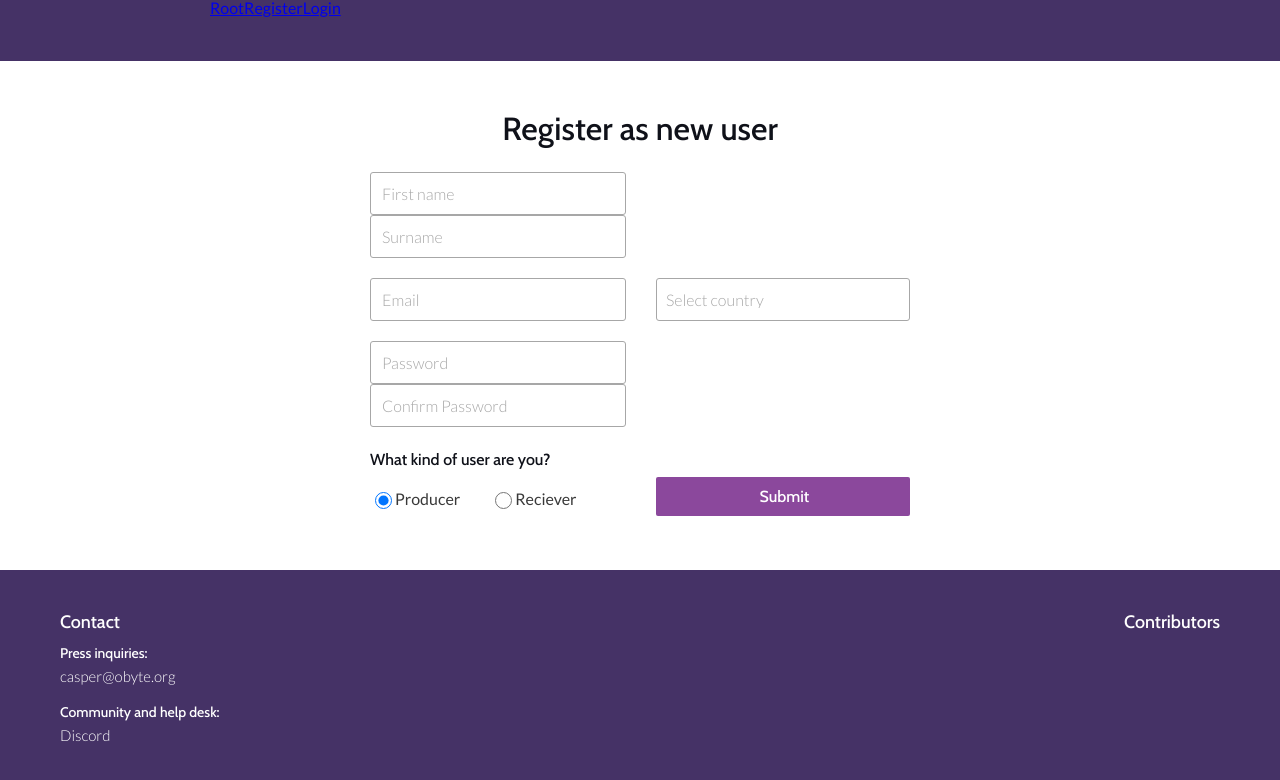
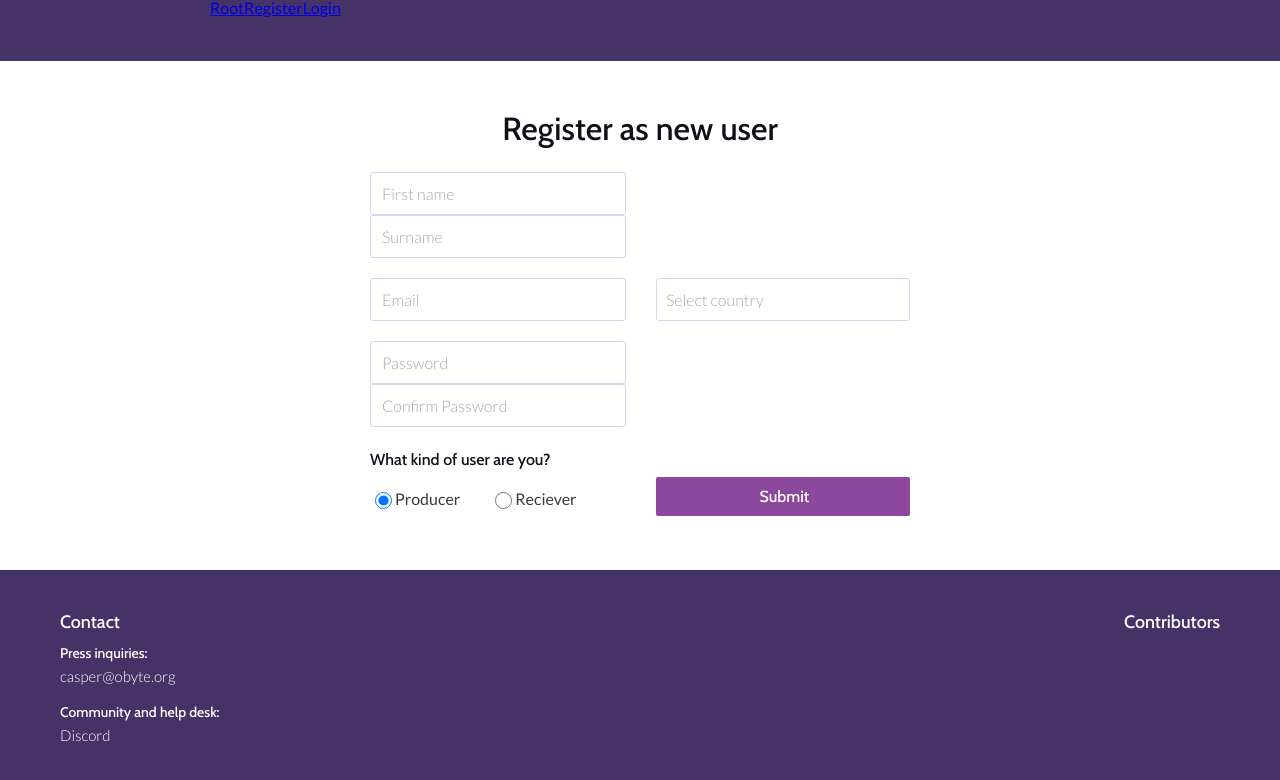
Before and after one commit to pollopollo-org/front-end, a React app: page /register.html in a window 1280 px wide. Shown: the top 780 px of the page. Built offline with nearby package versions, Linux system fonts and the light colour scheme.

Commit message:
Fixed merge conflict, added comments in login form and made similar border styling on register form

```diff
--- a/src/ts/components/pages/LoginForm/LoginForm.tsx
+++ b/src/ts/components/pages/LoginForm/LoginForm.tsx
@@ -62,6 +62,7 @@ export class LoginForm extends React.PureComponent<{}, LoginFormState>{
                 </div>
                 <style jsx>{`
 
+                    /* Center form on middle of page */
                     .loginCenterWrapper {
                         flex-grow: 1;
                         height: 100%;
@@ -69,32 +70,42 @@ export class LoginForm extends React.PureComponent<{}, LoginFormState>{
                         justify-content: center;
                         align-items: center;
                     }
+
+                    /* Top and bottom margin for login form*/
                     .loginSpacer {
                         margin-top: 2rem;
                         margin-bottom: 2rem;
                     }
 
+                    /* Wrapper to set width of form */
                     .loginFormContainer {
                         width: 22rem;
                     }
 
+                    /* Wrapper to flex the form with columns */
                     .container {
                         display: flex;
                         flex-direction: column;
                         max-width: 22rem;
                     }
 
+                    /* Start align items in form */
                     form {
                         display: flex;
                         flex-direction: column;
                         align-items: flex-start;
                     }
 
+                    /*  Wrapper for input fields
+                        filling fields in container
+                        with bottom margin under input fields
+                     */
                     .loginForm {
                         margin-bottom: 10px;
                         width: 100%;
                     }
 
+                    /* Set font, size and margin for input labels  */
                     .loginLabel {
                         display: block;
                         margin: 10px auto;
@@ -102,20 +113,32 @@ export class LoginForm extends React.PureComponent<{}, LoginFormState>{
                         font-family: ${ fonts.text};
                     }
 
+                    /* Set styling for input fields */
                     .loginInput {
-                        box-shadow: none;
                         padding: 0.8rem 0;
+                        text-indent: 9px;
+                        width: 100%;
 
-                        text-indent: 9px;
+                        /* Set border styling */
                         border: 1px solid ${ colors.pale};
                         border-transition: border-color 0.15s linear;
                         border-radius: 3px;
+                        box-shadow: none;
+                        box-sizing: border-box;
+
+                        /* Remove box-shadow on iOS */
+                        background-clip: padding-box;
+
+                        /* Set font styling */
                         font-weight: normal;
                         font-size: 1rem;
                         font-family: ${ fonts.text};
-                        box-sizing: border-box;
-                        width: 100%;
+                        color: ${ colors.black};
+
+                       ;
                     }
+
+                    /* Set border styling when clicked on */
                     .loginInput:focus {
                         border: 1px solid ${ colors.secondary};
                     }
@@ -127,22 +150,29 @@ export class LoginForm extends React.PureComponent<{}, LoginFormState>{
 
                     button {
                         margin-top: 25px;
+                        padding: 0.75rem 1.25rem;
+                        width: 100%;
+                        cursor: pointer;
+
+                        /* Set color styling */
                         background-color: ${ colors.secondary};
                         color: white;
+
+                        /* Set border styling */
                         border: none;
                         border-radius: 3px;
-                        padding: 0.75rem 1.25rem;
                         transition: background-color 0.1s linear;
+
+                        /* Set font styling */
                         font-size: 1.25rem;
                         font-family: ${ fonts.heading};
-                        width: 100%;
-                        cursor: pointer;
                     }
 
                     button:hover {
                         background-color: ${ colors.primary};
                     }
 
+                    /* Set link styling */
                     :global(.link) {
                         margin-top: 10px;
 						color: ${ colors.secondary};
--- a/src/ts/components/pages/RegisterForm/RegisterForm.tsx
+++ b/src/ts/components/pages/RegisterForm/RegisterForm.tsx
@@ -64,16 +64,45 @@ export class RegisterForm extends React.PureComponent<{}, RegisterFormState>{
                 <h1>{RegisterFormLabels.title}</h1>
                 <form onSubmit={this.validate}>
                     <div className="section">
-                        <input className="leftInput" placeholder={RegisterFormLabels.firstName} required onChange={event => this.setState({ firstName: event.target.value })} />
-                        <input placeholder={RegisterFormLabels.lastName} required onChange={event => this.setState({ lastName: event.target.value })} />
+                        <input
+                            className="leftInput"
+                            placeholder={RegisterFormLabels.firstName}
+                            maxLength={255}
+                            required
+                            onChange={event => this.setState({ firstName: event.target.value })}
+                        />
+                        <input
+                            placeholder={RegisterFormLabels.lastName}
+                            maxLength={255}
+                            required
+                            onChange={event => this.setState({ lastName: event.target.value })}
+                        />
                     </div>
                     <div className="section">
-                        <input type="email" className="leftInput" placeholder={RegisterFormLabels.email} required onChange={event => this.setState({ password: event.target.value, })} />
+                        <input
+                            type="email"
+                            className="leftInput"
+                            placeholder={RegisterFormLabels.email}
+                            maxLength={255}
+                            required
+                            onChange={event => this.setState({ password: event.target.value, })}
+                        />
                         {this.renderSelect()}
                     </div>
                     <div className="section">
-                        <input type="password" className="leftInput" placeholder={RegisterFormLabels.password} required onChange={event => this.setState({ password: event.target.value, })} />
-                        <input type="password" placeholder={RegisterFormLabels.confirmPassword} required onChange={event => this.setState({ repeatedPassword: event.target.value, })} />
+                        <input
+                            type="password"
+                            className="leftInput"
+                            placeholder={RegisterFormLabels.password}
+                            required
+                            onChange={event => this.setState({ password: event.target.value, })}
+                        />
+                        <input
+                            type="password"
+                            placeholder={RegisterFormLabels.confirmPassword}
+                            required
+                            onChange={event => this.setState({ repeatedPassword: event.target.value, })}
+                        />
                     </div>
                     <div className="grid">
                         <div>
@@ -109,15 +138,6 @@ export class RegisterForm extends React.PureComponent<{}, RegisterFormState>{
                             <button type="submit">{RegisterFormLabels.submit}</button>
                         </div>
                     </div>
-                    {/* <div className="conditionalSection">
-                        {this.state.userType==="producer" && (
-                            <input></input>
-                        )}
-                        {this.state.userType!=="" && (
-                            <button>Submit</button>
-                        )
-                        }
-                    </div> */}
                 </form>
 
 
@@ -133,6 +153,7 @@ export class RegisterForm extends React.PureComponent<{}, RegisterFormState>{
                         margin-top: 5px;
                     }
 
+                    /* center in the middle */
                     .allSection {
                         width: 540px;
                         height: calc(100% - 60px);
@@ -151,7 +172,8 @@ export class RegisterForm extends React.PureComponent<{}, RegisterFormState>{
                         height: 39px;
                         width: 250px;
                         text-indent: 9px;
-                        border: 1px solid ${ colors.gray};
+                        border: 1px solid ${ colors.pale};
+                        border-transition: border-color 0.15s linear;
                         color: ${ colors.black};
                         border-radius: 3px;
                         font-family: ${ fonts.text};
@@ -165,6 +187,11 @@ export class RegisterForm extends React.PureComponent<{}, RegisterFormState>{
                             color: ${ colors.gray};
                             opacity: 1;
                         }
+                    }
+
+                    /* Set border styling when clicked on */
+                    input:focus {
+                        border: 1px solid ${ colors.secondary};
                     }
 
                     .leftInput {
@@ -218,6 +245,7 @@ export class RegisterForm extends React.PureComponent<{}, RegisterFormState>{
                     }
 
                     @media only screen and (max-width: 768px) {
+                        /* Center in the middle */
                         .allSection {
                             margin: auto;
                             text-align: center;
@@ -327,7 +355,8 @@ export class RegisterForm extends React.PureComponent<{}, RegisterFormState>{
                         height: 43px;
                         width: 254px;
                         text-indent: 9px;
-                        border: 1px solid ${ colors.gray};
+                        border: 1px solid ${ colors.pale};
+                        border-transition: border-color 0.15s linear;
                         border-radius: 3px;
                         font-size: 16px;
                         font-weight: 300;
@@ -340,6 +369,10 @@ export class RegisterForm extends React.PureComponent<{}, RegisterFormState>{
 
                     select.active {
                         color: ${ colors.black};
+                    }
+
+                    select:focus {
+                        border: 1px solid ${ colors.secondary};
                     }
 
                     @media only screen and (max-width: 768px) {
@@ -372,11 +405,15 @@ export class RegisterForm extends React.PureComponent<{}, RegisterFormState>{
             alert("Please choose a country.");
             return false;
         }
+        else if (this.state.country.match(/[^0-9]+/)) {
+            alert("There was an error with the selected country.")
+            return false;
+        }
         else if (this.state.password !== this.state.repeatedPassword) {
             alert("Passwords must match.");
             return false;
-        } else {
-            return true;
         }
+
+        return true;
     }
 }
```
